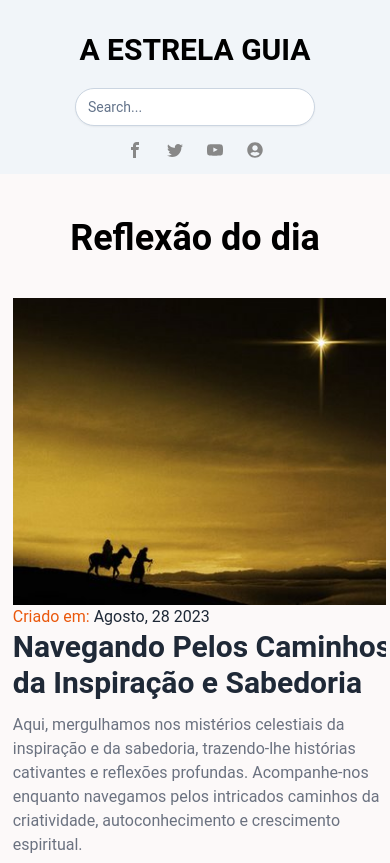
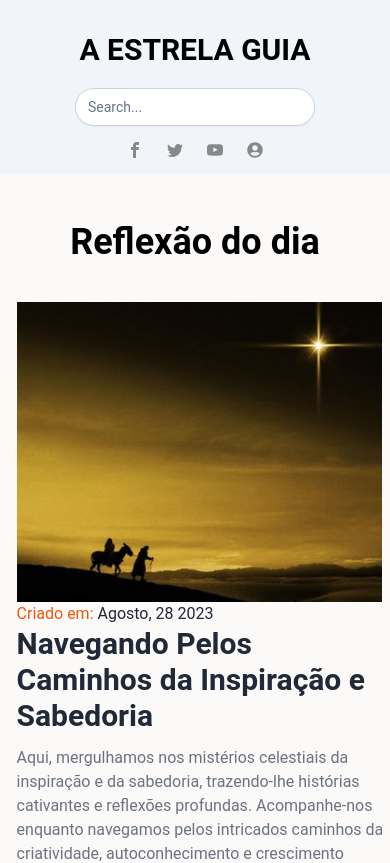
Before and after one commit to iSantanaaH/blog-star-guide, a Next.js app in the folder front-end_next/: page / in a window 390 px wide. Shown: the top 863 px of the page. Built offline with nearby package versions, Linux system fonts and the light colour scheme.

Commit message:
change p1 to p2

```diff
--- a/front-end_next/app/Components/Section1/sectionIntroBlogSlide.tsx
+++ b/front-end_next/app/Components/Section1/sectionIntroBlogSlide.tsx
@@ -16,7 +16,7 @@ const section1 = () => {
   };
 
   return (
-    <section className="py-16 sm:bg-none sml:p-1">
+    <section className="py-16 sm:bg-none sml:p-2">
       <div className="container mx-auto md:px20">
         <h1 className="font-bold text-4xl py-10 text-center">
           Reflexão do dia
```
